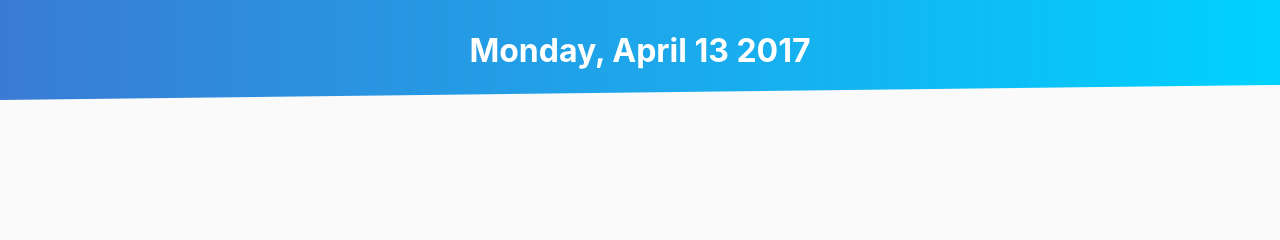
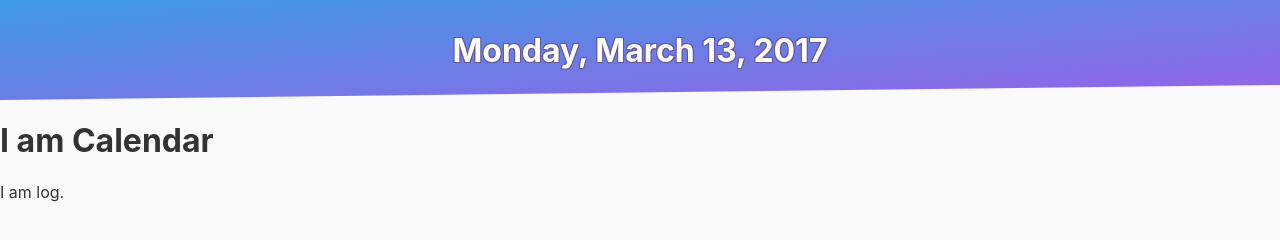
Before and after one commit to leo-generali/workout-log, a React app: page / in a window 1280 px wide. Built offline with nearby package versions, Linux system fonts and the light colour scheme.

Commit message:
Adds Calendar and Log components

```diff
--- a/src/Components/App.css
+++ b/src/Components/App.css
@@ -1,8 +1,14 @@
 .header {
   height: 100px;
-  background: linear-gradient(to left, #00d2ff , #3a7bd5);
+  background: linear-gradient(to top left, #9761E8, #3E9BE3);
   clip-path: polygon(0 0, 100% 0, 100% 85%, 0 100%);
   color: var(--main-header-color);
+  text-shadow:
+     -1px -1px 0 var(--main-header-outline),
+      1px -1px 0 var(--main-header-outline),
+      -1px 1px 0 var(--main-header-outline),
+       1px 1px 0 var(--main-header-outline);
+
 
 
   display: flex;
--- a/src/Components/App.js
+++ b/src/Components/App.js
@@ -1,6 +1,8 @@
 import React, { Component } from 'react';
 import './App.css';
 import { formatDate } from '../helpers';
+import Calendar from './Calendar';
+import Log from './Log';
 
 class App extends Component {
   constructor(){
@@ -13,11 +15,13 @@ class App extends Component {
   render() {
 
     const dateTodayStr = formatDate(new Date());
-
-
     return (
-      <div className='header'>
-        <h1>{dateTodayStr}</h1>
+      <div>
+        <header className='header'>
+          <h1>{dateTodayStr}</h1>
+        </header>
+        <Calendar />
+        <Log />
       </div>
     );
   }
--- a/src/Components/Calendar.js
+++ b/src/Components/Calendar.js
@@ -1 +1,13 @@
-import React from 'react';
+import React, { Component } from 'react';
+
+class Calendar extends Component {
+
+
+  render() {
+    return(
+      <h1>I am Calendar</h1>
+    )
+  }
+}
+
+export default Calendar;
--- /dev/null
+++ b/src/Components/Log.js
@@ -0,0 +1,14 @@
+import React, { Component } from 'react';
+
+class Log extends Component {
+
+  render() {
+    return(
+
+      <p>I am log.</p>
+
+    )
+  }
+}
+
+export default Log;
--- a/src/helpers.js
+++ b/src/helpers.js
@@ -1,13 +1,12 @@
 export function formatDate(date) {
 
   const months = ['January', 'February', 'March', 'April', 'May', 'June', 'July', 'August', 'September', 'October', 'November', 'December'];
-  const days = ['Monday', 'Tuesday', 'Wednesday', 'Thursday', 'Friday', 'Saturday', 'Sunday'];
+  const days = ['Sunday', 'Monday', 'Tuesday', 'Wednesday', 'Thursday', 'Friday', 'Saturday'];
 
   const dd = date.getDay();
   const ddd = date.getDate();
-  const mm = date.getMonth() + 1;
+  const mm = date.getMonth();
   const yyyy = date.getFullYear();
 
-  return days[dd - 1] + ', ' + months[mm] + ' ' + ddd + ' ' + yyyy;
-
+  return days[dd] + ', ' + months[mm] + ' ' + ddd + ', ' + yyyy;
 }
--- a/src/index.css
+++ b/src/index.css
@@ -1,7 +1,8 @@
 :root {
   --main-bg-color: #FAFAFA;
   --main-font-color: #333333;
-  --main-header-color: white;
+  --main-header-color: #FFFFFF;
+  --main-header-outline: #6657a1;
 }
 
 body {
```
